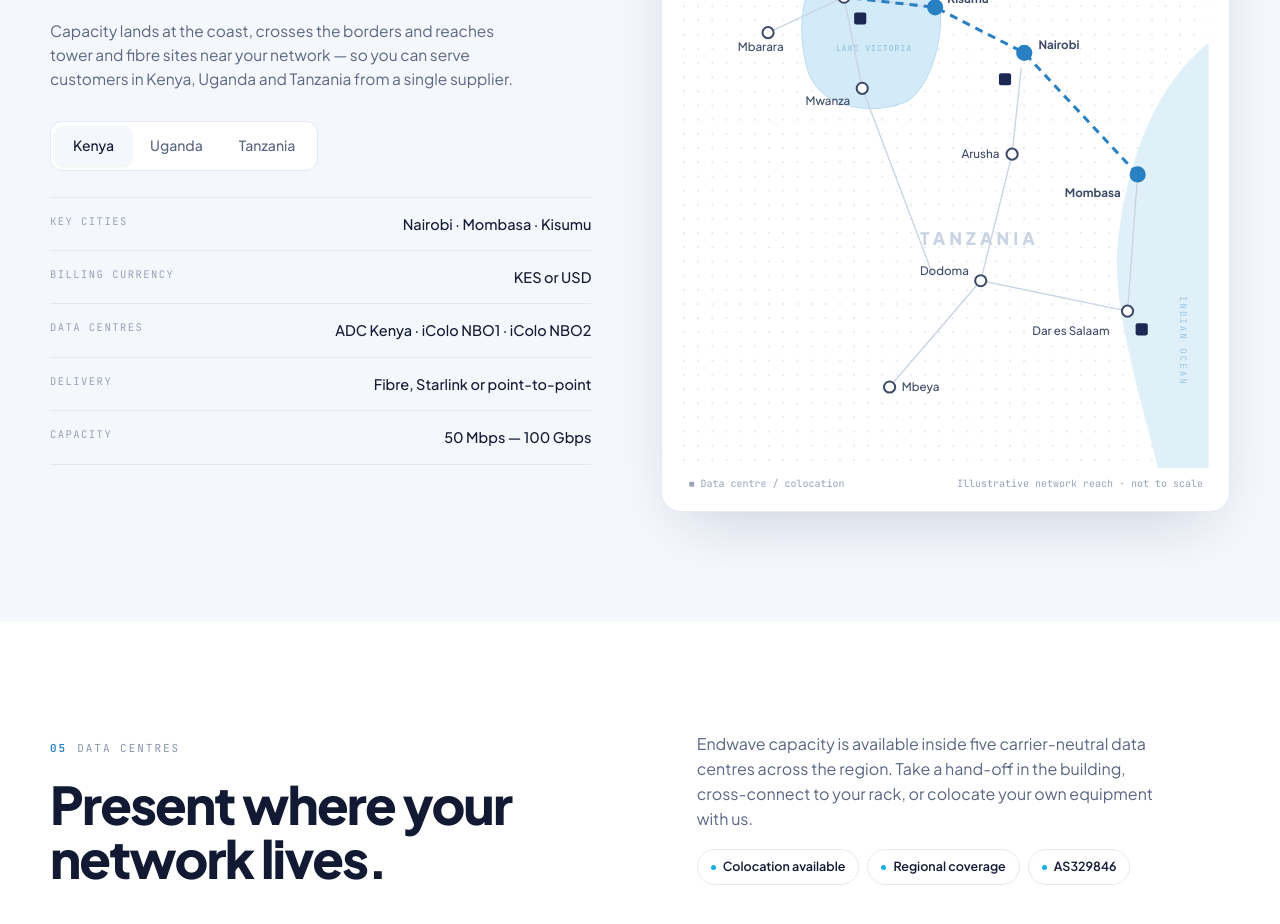
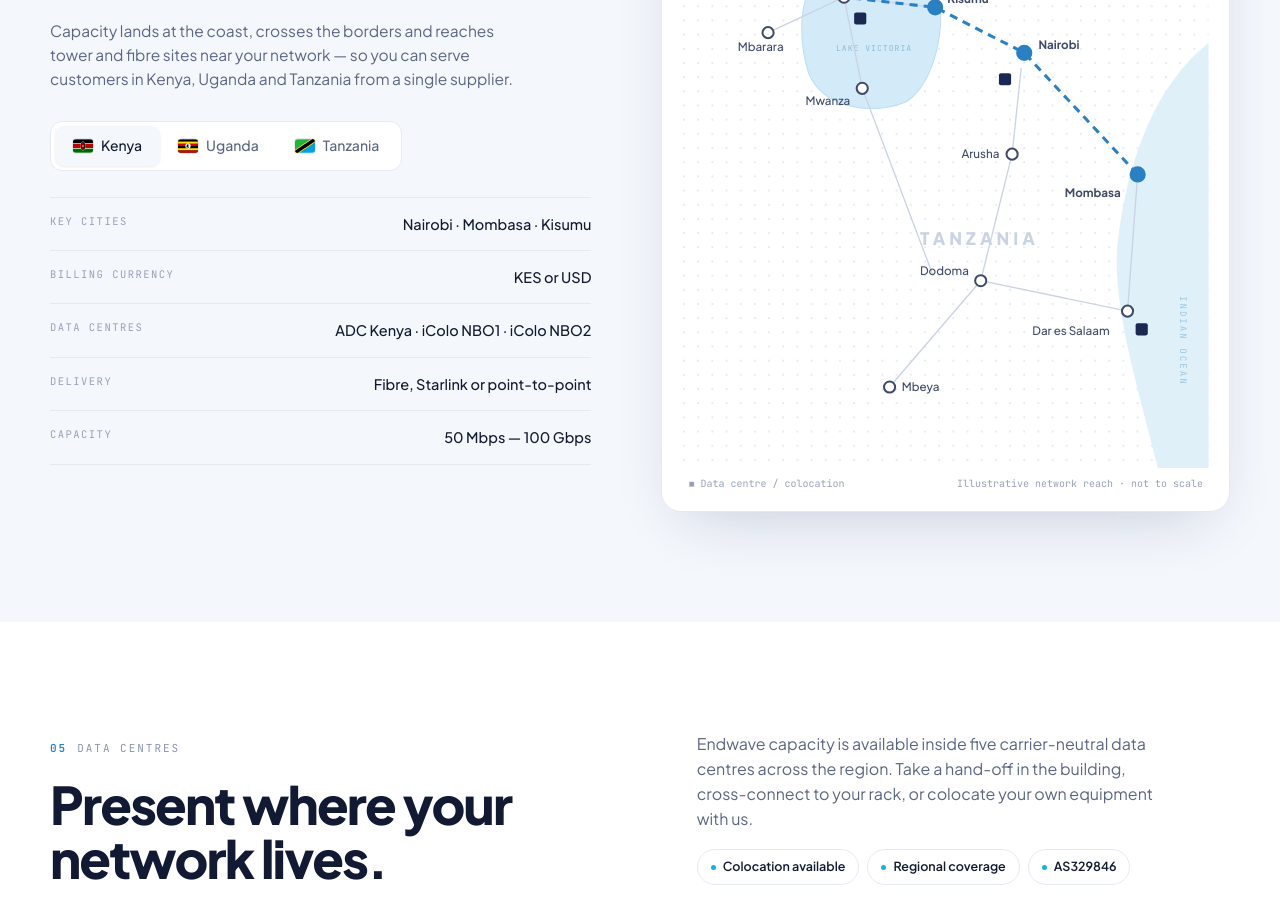
Before and after one commit to ateidanmike/endwave-website, a plain HTML site: page index.html in a window 1280 px wide. Shown: the part 4787-5711 px from the top of the page. Drawn offline with Linux system fonts and the light colour scheme.

Commit message:
Add country flags to coverage tabs
Co-Authored-By: Claude Opus 5.5 <noreply@anthropic.com>
Claude-Session: https://claude.ai/code/session_015UoLhM9S9aCQ2mqtwA2qSQ

```diff
--- a/index.html
+++ b/index.html
@@ -158,6 +158,8 @@ h3{font-size:clamp(26px,3vw,34px);letter-spacing:-.03em}
 .cov h2{margin:18px 0 22px}
 .tabs{display:inline-flex;padding:4px;border:1px solid var(--line);border-radius:12px;background:#fff;margin:30px 0 26px}
 .tabs button{border:0;background:none;padding:9px 18px;border-radius:9px;font-size:14px;font-weight:500;color:#5B6683;cursor:pointer;transition:.2s}
+.tabs button:has(.flag){display:inline-flex;align-items:center;gap:8px}
+.tabs button .flag{width:20px;height:14px;border-radius:3px;flex:none;box-shadow:0 0 0 1px rgba(0,0,0,.08)}
 .tabs button.on{background:var(--soft);color:var(--ink);box-shadow:0 1px 3px rgba(0,0,0,.08)}
 .kv{border-top:1px solid var(--line)}
 .kv div{display:flex;justify-content:space-between;gap:20px;padding:15px 0;border-bottom:1px solid var(--line);font-size:14.5px}
@@ -616,7 +618,7 @@ footer{background:var(--navy-2);color:#B9C3DE;padding:80px 0 34px}
       <span class="eyebrow"><b>04</b> Coverage</span>
       <h2>One network.<br>Three markets.</h2>
       <p class="lead" style="font-size:15.5px;max-width:470px">Capacity lands at the coast, crosses the borders and reaches tower and fibre sites near your network — so you can serve customers in Kenya, Uganda and Tanzania from a single supplier.</p>
-      <div class="tabs" id="covTabs"><button class="on" data-c="ke">Kenya</button><button data-c="ug">Uganda</button><button data-c="tz">Tanzania</button></div>
+      <div class="tabs" id="covTabs"><button class="on" data-c="ke"><img class="flag" src="assets/flag-ke.svg" alt="">Kenya</button><button data-c="ug"><img class="flag" src="assets/flag-ug.svg" alt="">Uganda</button><button data-c="tz"><img class="flag" src="assets/flag-tz.svg" alt="">Tanzania</button></div>
       <dl class="kv" id="covKv"></dl>
     </div>
     <div class="map reveal">
```
Also changed, not shown: assets/flag-ke.svg (added), assets/flag-tz.svg (added), assets/flag-ug.svg (added).
